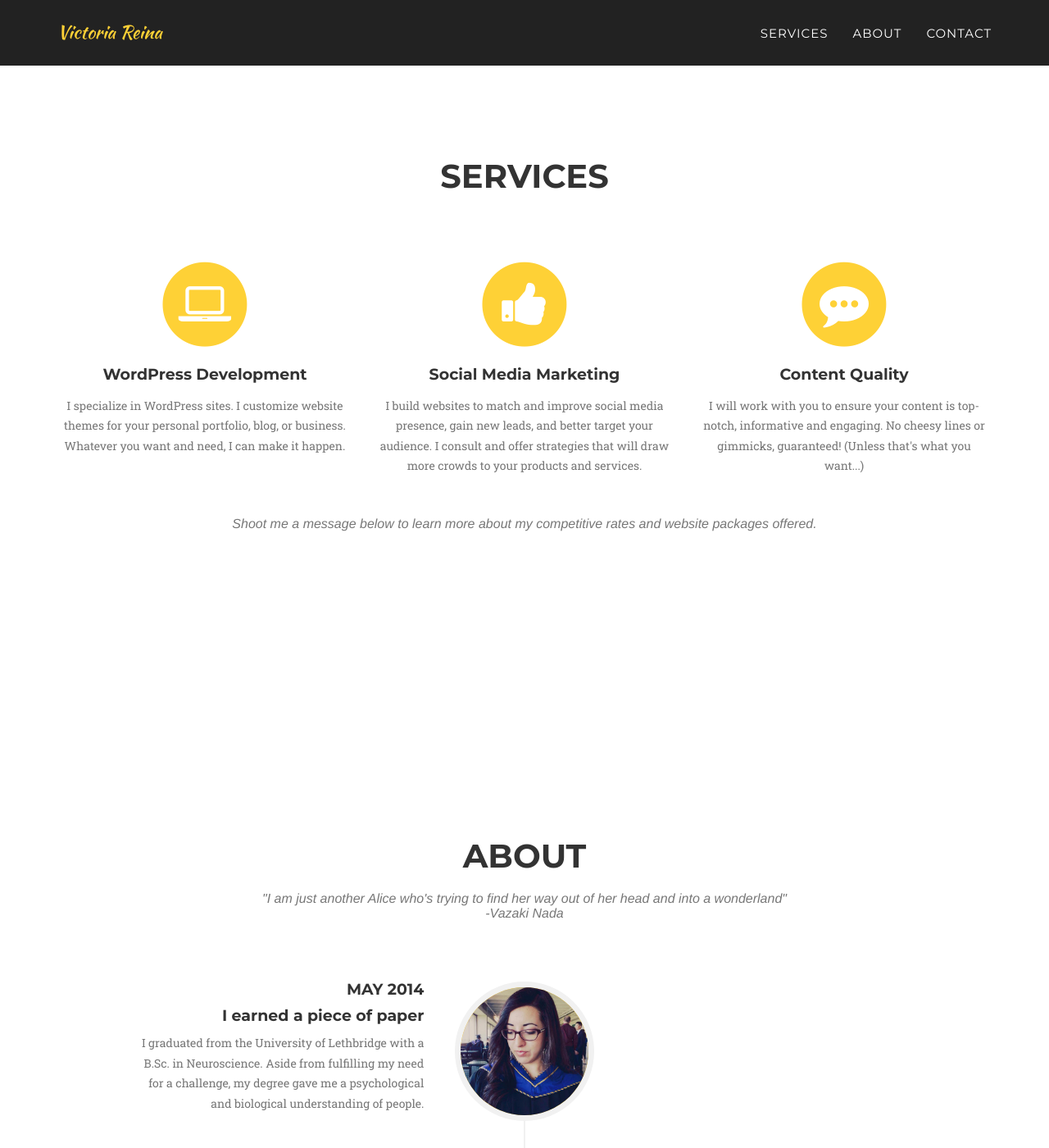
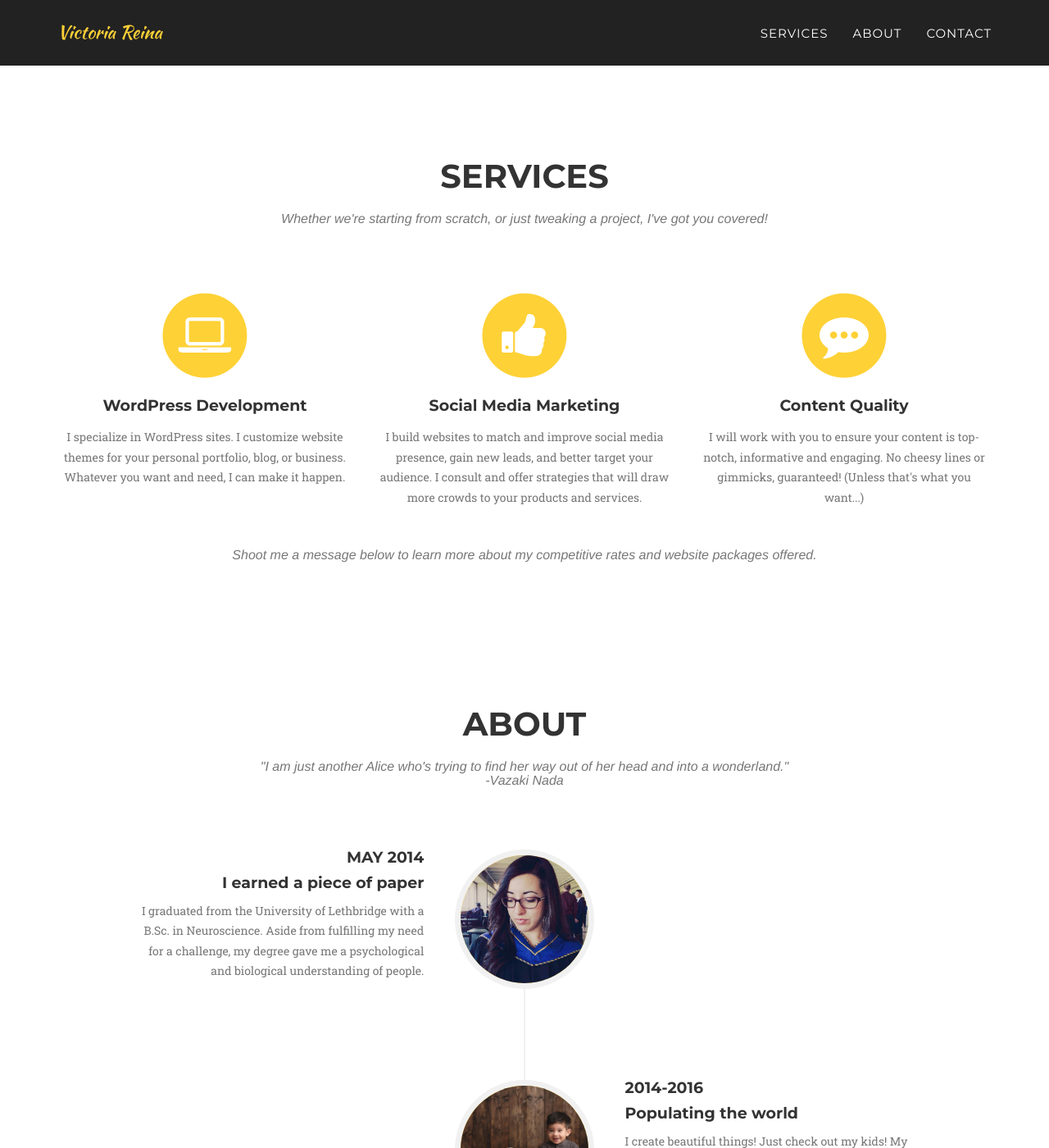
Before and after one commit to vrodreina/myweb, a Jekyll site: the page built from index.html, in a window 1280 px wide and 1400 px high, scrolled down 755 px. Shown: the whole window at 82% size. Built offline with Jekyll 4.4.1, drawn with Linux system fonts in a browser that asks for light colours; some web fonts are replaced; some of the changed text lies outside the part shown.

Commit message:
changes to text in services, changed padding of about section

```diff
--- a/_includes/about.html
+++ b/_includes/about.html
@@ -4,7 +4,7 @@
             <div class="row">
                 <div class="col-lg-12 text-center">
                     <h2 class="section-heading">About</h2>
-                    <h3 class="section-subheading text-muted">"I am just another Alice who's trying to find her way out of her head and into a wonderland"</br> -Vazaki Nada</h3>
+                    <h3 class="section-subheading text-muted">"I am just another Alice who's trying to find her way out of her head and into a wonderland."</br> -Vazaki Nada</h3>
                 </div>
             </div>
             <div class="row">
@@ -34,7 +34,7 @@
                                     <h4 class="subheading">Populating the world</h4>
                                 </div>
                                 <div class="timeline-body">
-                                    <p class="text-muted">I create beautiful things! Just check out my kids! My son was born soon after graduating and my husband and I gave him a little sister a year and a half later. They are my inspiration!</p>
+                                    <p class="text-muted">I create beautiful things! Just check out my kids! My son was born soon after I graduated and my husband and I gave him a little sister a year and a half later. They are my inspiration!</p>
                                 </div>
                             </div>
                         </li>
--- a/_includes/services.html
+++ b/_includes/services.html
@@ -4,7 +4,7 @@
             <div class="row">
                 <div class="col-lg-12 text-center">
                     <h2 class="section-heading">Services</h2>
-                    <h3 class="section-subheading text-muted"></h3>
+                    <h3 class="section-subheading text-muted">Whether we're starting from scratch, or just tweaking a project, I've got you covered!</h3>
                 </div>
             </div>
             <div class="row text-center">
```
Also changed, not shown: _includes/css/agency.css (+13 -1 lines), 9 other files.
